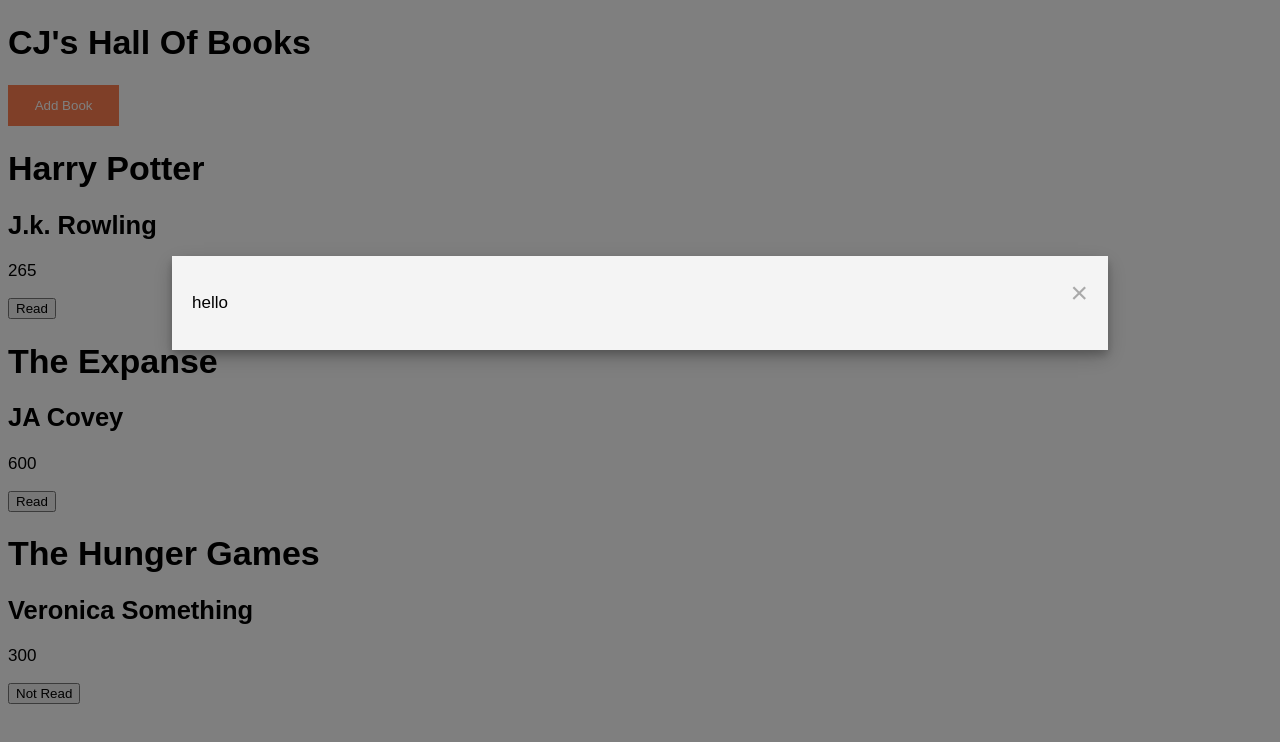
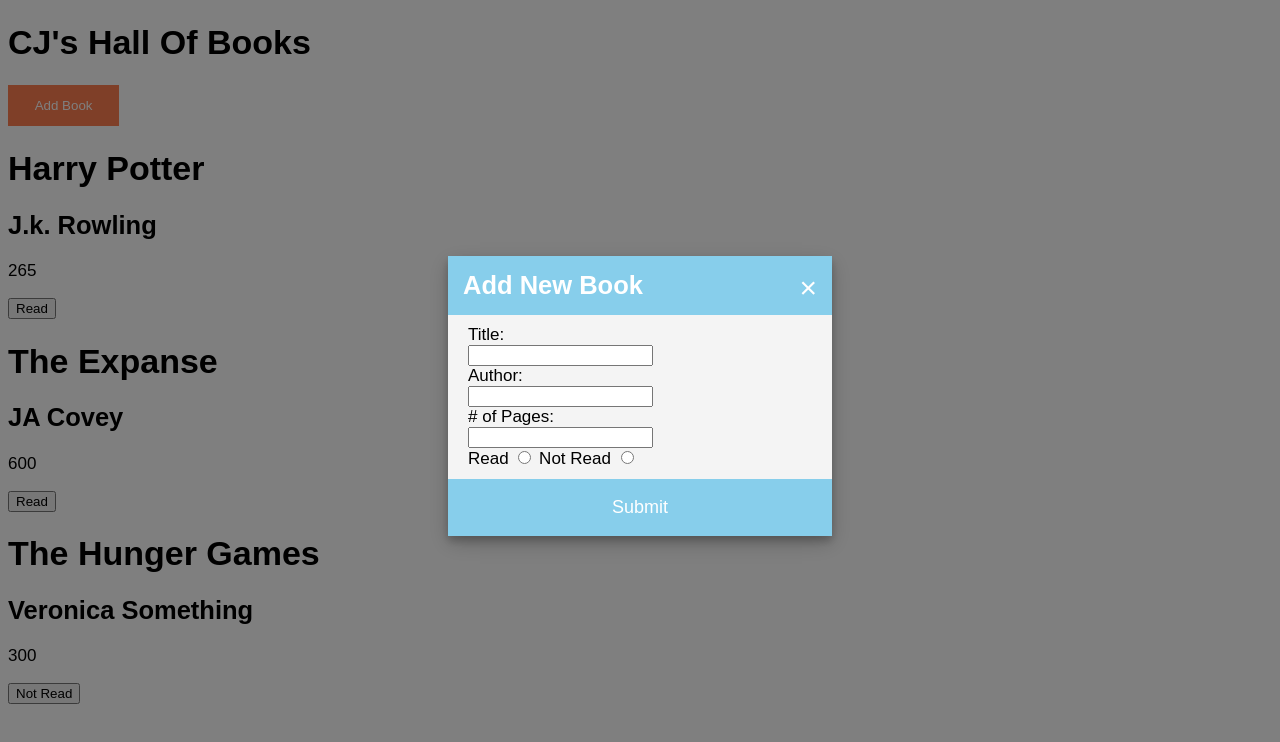
Before and after one commit to cvines528/library, a plain HTML site: page index.html in a window 1280 px wide. Both pictures are taken after a click on the button "Add Book". Drawn offline with Linux system fonts and the light colour scheme.

Commit message:
finished styling of modal form.

```diff
--- a/index.html
+++ b/index.html
@@ -13,8 +13,27 @@
             <button id="modalBtn" class="addBookBtn">Add Book</button>
             <div id="addBookModal" class="modal">
                 <div class="formContent">
-                    <span id="closeBtn" class="closeBtn">&times;</span>
-                    <p>hello</p>
+                    <div class="form-header">
+                        <span id="closeBtn" class="closeBtn">&times;</span>
+                        <h2>Add New Book</h2>
+                    </div>
+                    <div class="form-body">
+                        <form>
+                            <label for="book-title">Title:</label><br>
+                            <input type="text" id="book-title" name="book-title"><br>
+                            <label for="author">Author:</label><br>
+                            <input type="text" id="author" name="author"><br>
+                            <label for="pages"># of Pages:</label><br>
+                            <input type="text" id="pages" name="pages"><br>
+                            <label for="read">Read</label>
+                            <input type="radio" id="read" name="read" value="read">
+                            <label for="not-read">Not Read</label>
+                            <input type="radio" id="not-read" name="read" value="not-read">
+                        </form>
+                    </div>
+                    <div class="form-submit">
+                        <button class="submit">Submit</button>
+                    </div>
                 </div>
             </div>
         </div>
--- a/style.css
+++ b/style.css
@@ -29,15 +29,45 @@ body {
 .formContent {
     background-color: #f4f4f4;
     margin: 20% auto;
-    padding: 20px;
-    width: 70%;
+    width: 30%;
     box-shadow: 0 5px 8px 0 rgba(0,0,0,0.2), 0 7px 20px 0 rgba(0,0,0,0.2);
     animation-name:modalopen;
     animation-duration: 0.1s;
 }
 
+.form-header {
+    background: skyblue;
+    color: white;
+    padding: 15px;
+}
+
+.form-header h2, .form-submit button {
+    margin: 0;
+}
+
+.form-body {
+    padding: 10px 20px;
+}
+
+.form-submit button{
+    background: skyblue;
+    padding: 1em 2em;
+    color: white;
+    border: 0;
+    width: 100%;
+    font-size: 18px;
+}
+.form-submit button:hover{
+    background: white;
+    padding: 1em 2em;
+    color: skyblue;
+    border: 0;
+    width: 100%;
+    font-size: 18px;
+}
+
 .closeBtn {
-    color: darkgray;
+    color: white;
     float: right;
     font-size: 30px;
 }
```
